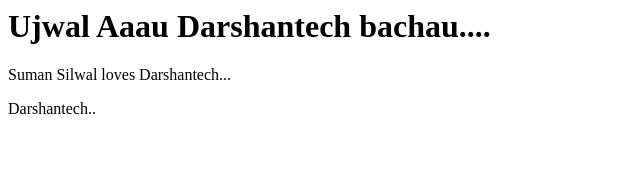
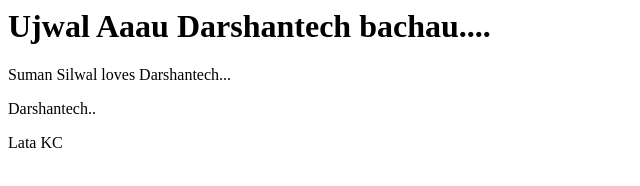
Before and after one commit to ujwallamichhane/ujwalproject, a plain HTML site: page index.html in a window 1280 px wide. Shown: the full height of the page, 0-640 px from the left. Drawn offline with Linux system fonts and the light colour scheme.

Commit message:
lata changes

```diff
--- a/index.html
+++ b/index.html
@@ -6,5 +6,6 @@
 <h1>Ujwal Aaau Darshantech bachau.... </h1>
 <p>Suman Silwal loves Darshantech...</p>
 <p>Darshantech..</p>
+<p>Lata KC</p>
 </body>
 <html>
```
